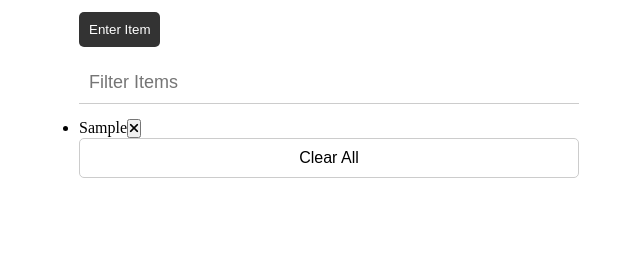
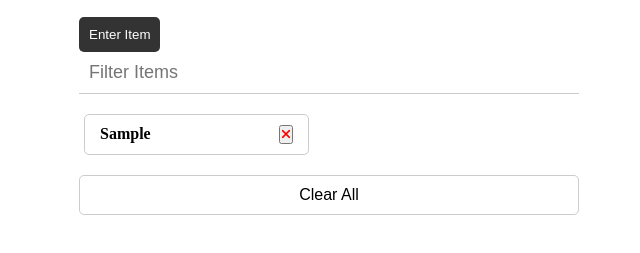
Before and after one commit to sandrorios/my-practices, a plain HTML site: page listItem2/index.html in a window 1280 px wide. Both pictures are taken after typing "Sample" into the empty fields and a click on the button "Enter Item". Shown: the part 113-366 px from the top of the page, without its empty margins (311-951 px from the left). Drawn offline with Linux system fonts and the light colour scheme.

Commit message:
styled the item list

```diff
--- a/listItem2/script.js
+++ b/listItem2/script.js
@@ -15,7 +15,7 @@ function addItem(e) {
     let li = document.createElement('li');
     li.appendChild(document.createTextNode(newItem));
     listItem.appendChild(li);
-    let button = createButton('remove-item');
+    let button = createButton('remove-item text-red');
     li.appendChild(button);
     inputField.value = '';
     inputField.focus();
--- a/listItem2/styles.css
+++ b/listItem2/styles.css
@@ -17,7 +17,7 @@
     font-size: 18px;
     border: 1px solid #ccc;
     border-radius: 5px;
-    margin-bottom: 15px;
+    margin-bottom: 20px;
     outline: none;
 }
 
@@ -25,8 +25,8 @@
     width: 100%;
     border: none;
     border-bottom: 1px solid #ccc;
-    margin-top: 15px;
-    margin-bottom: 15px;
+    /* margin-top: 15px; */
+    margin-bottom: 20px;
     font-size: 18px;
     padding: 10px;
     outline: none;
@@ -50,3 +50,25 @@
     font-size: 16px;
     cursor: pointer;
 }
+
+.items {
+    display: flex;
+    justify-content: flex-start;
+    flex-wrap: wrap;
+}
+
+.items li {
+    display: flex;
+    justify-content: space-between;
+    border: 1px solid #ccc;
+    border-radius: 5px;
+    width: 45%;
+    /* margin-bottom: 20px; */
+    margin: 0 5px 20px;
+    padding: 10px 15px;
+    font-weight: 700;
+}
+
+.text-red {
+    color: red;
+}
```
